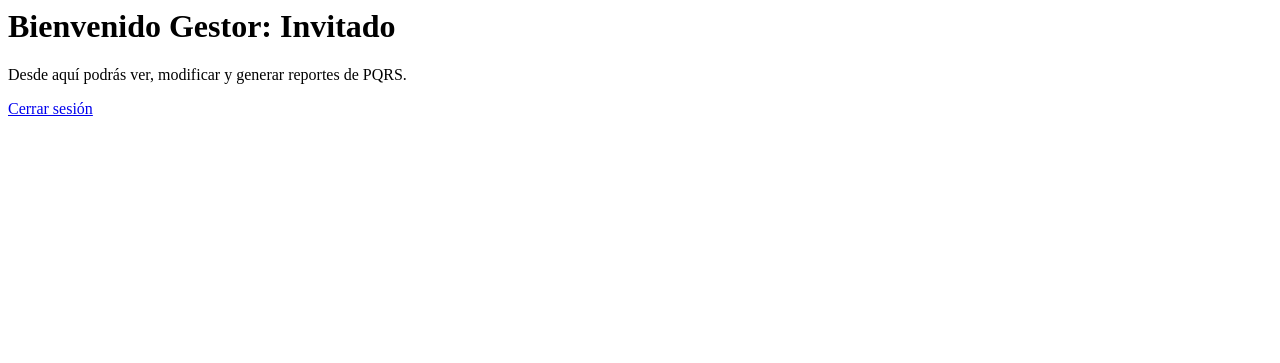
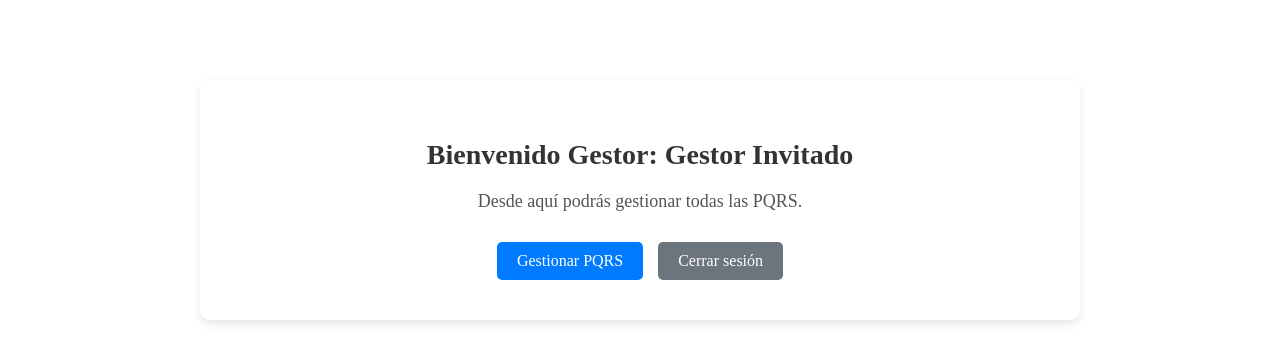
Before and after one commit to AndresDardex/proyecto-PQRS-, a Django app: page /gestor/ in a window 1280 px wide. Shown: the top 363 px of the page. Run offline with Django 4.2, Linux system fonts and the light colour scheme.

Commit message:
feat(gestor): agregar gestión completa de PQRS

```diff
--- a/PQRS_Sistem/urls.py
+++ b/PQRS_Sistem/urls.py
@@ -17,7 +17,8 @@ from django.contrib import admin
 from django.urls import path
 from core.views import (
     registrar_cliente, login_personalizado, vista_cliente,
-    vista_gestor, cerrar_sesion, listar_pqrs_cliente, detalle_pqrs
+    vista_gestor, cerrar_sesion, listar_pqrs_cliente, detalle_pqrs,
+    gestionar_pqrs, detalle_pqrs_gestor
 )
 from django.views.generic import TemplateView
 from django.conf import settings
@@ -30,6 +31,8 @@ urlpatterns = [
     path('iniciar-sesion/', login_personalizado, name='login'),
     path('cliente/', vista_cliente, name='vista_cliente'),
     path('gestor/', vista_gestor, name='vista_gestor'),
+    path('gestor/pqrs/', gestionar_pqrs, name='gestion_pqrs'),
+    path('gestor/pqrs/<int:numero_radicado>/', detalle_pqrs_gestor, name='detalle_pqrs_gestor'),
     path('logout/', cerrar_sesion, name='cerrar_sesion'),
     path('cliente/pqrs/', listar_pqrs_cliente, name='listar_pqrs'),
     path('cliente/pqrs/<int:numero_radicado>/', detalle_pqrs, name='detalle_pqrs'),
--- a/core/views.py
+++ b/core/views.py
@@ -5,6 +5,10 @@ from .models import Cliente, Empleado
 from .forms import LoginForm
 from django.shortcuts import get_object_or_404
 from .models import PQRS
+from .forms import FiltroPQRSForm
+from django.http import HttpResponse
+import csv
+
 
 def home(request):
     return render(request, 'inicio.html')
@@ -56,10 +60,58 @@ def vista_cliente(request):
     return render(request, 'vista_cliente.html', {'usuario': usuario})
 
 def vista_gestor(request):
-    usuario = request.session.get('usuario', 'Invitado')
+    usuario = request.session.get('usuario', 'Gestor Invitado')
     return render(request, 'vista_gestor.html', {'usuario': usuario})
 
-# views.py
+def gestionar_pqrs(request):
+    if request.session.get('rol') != 'gestor':
+        return redirect('inicio')
+
+    pqrs_queryset = PQRS.objects.all().select_related('cliente').order_by('-fecha_radicado')
+    form = FiltroPQRSForm(request.GET or None)
+
+    if form.is_valid():
+        numero_radicado = form.cleaned_data.get('numero_radicado')
+        tipo_radicado = form.cleaned_data.get('tipo_radicado')
+        fecha_inicio = form.cleaned_data.get('fecha_inicio')
+        fecha_fin = form.cleaned_data.get('fecha_fin')
+
+        if numero_radicado:
+            pqrs_queryset = pqrs_queryset.filter(numero_radicado=numero_radicado)
+        if tipo_radicado:
+            pqrs_queryset = pqrs_queryset.filter(tipo_radicado=tipo_radicado)
+        if fecha_inicio:
+            pqrs_queryset = pqrs_queryset.filter(fecha_radicado__gte=fecha_inicio)
+        if fecha_fin:
+            pqrs_queryset = pqrs_queryset.filter(fecha_radicado__lte=fecha_fin)
+
+    # Exportar a CSV
+    if 'exportar_csv' in request.GET:
+        return exportar_pqrs_csv(pqrs_queryset)
+
+    return render(request, 'gestion_pqrs.html', {
+        'usuario': request.session.get('usuario'),
+        'pqrs_list': pqrs_queryset,
+        'form': form
+    })
+
+def exportar_pqrs_csv(queryset):
+    response = HttpResponse(content_type='text/csv')
+    response['Content-Disposition'] = 'attachment; filename="reporte_pqrs.csv"'
+
+    writer = csv.writer(response)
+    writer.writerow(['Número Radicado', 'Fecha', 'Tipo', 'Comentarios', 'Cliente'])
+
+    for pqrs in queryset:
+        writer.writerow([
+            pqrs.numero_radicado,
+            pqrs.fecha_radicado.strftime("%Y-%m-%d %H:%M"),
+            pqrs.tipo_radicado,
+            pqrs.comentarios,
+            pqrs.cliente.nombre_completo
+        ])
+
+    return response
 
 def cerrar_sesion(request):
     request.session.flush()  # Elimina todos los datos de sesión
@@ -85,3 +137,7 @@ def detalle_pqrs(request, numero_radicado):
     pqrs = get_object_or_404(PQRS, numero_radicado=numero_radicado, cliente=cliente)
 
     return render(request, 'detalle_pqrs.html', {'pqrs': pqrs, 'usuario': nombre_usuario})
+
+def detalle_pqrs_gestor(request, numero_radicado):
+    pqrs = get_object_or_404(PQRS, numero_radicado=numero_radicado)
+    return render(request, 'detalle_pqrs_gestor.html', {'pqrs': pqrs})
--- a/templates/vista_gestor.html
+++ b/templates/vista_gestor.html
@@ -1,3 +1,24 @@
-<h1>Bienvenido Gestor: {{ usuario }}</h1>
-<p>Desde aquí podrás ver, modificar y generar reportes de PQRS.</p>
-<a href="{% url 'cerrar_sesion' %}">Cerrar sesión</a>
+{% load static %}
+<!DOCTYPE html>
+<html lang="es">
+<head>
+    <meta charset="UTF-8">
+    <title>Dashboard Gestor</title>
+    <link rel="stylesheet" href="{% static 'css/principales/vistas_usuarios.css' %}">
+</head>
+<body>
+
+    <div class="dashboard-container">
+        <h1 class="titulo-dashboard">Bienvenido Gestor: {{ usuario }}</h1>
+        <p class="descripcion-dashboard">Desde aquí podrás gestionar todas las PQRS.</p>
+
+        <div class="button-container">
+            <!-- Botón para gestionar PQRS -->
+            <a href="{% url 'gestion_pqrs' %}" class="btn btn-primary">Gestionar PQRS</a>
+            <!-- Botón para cerrar sesión -->
+            <a href="{% url 'cerrar_sesion' %}" class="btn btn-secondary">Cerrar sesión</a>
+        </div>
+    </div>
+
+</body>
+</html>
```
Also changed, not shown: core/forms.py (+24 -1 lines), templates/detalle_pqrs_gestor.html (added, +20 -0 lines), templates/gestion_pqrs.html (added, +56 -0 lines), db.sqlite3.
